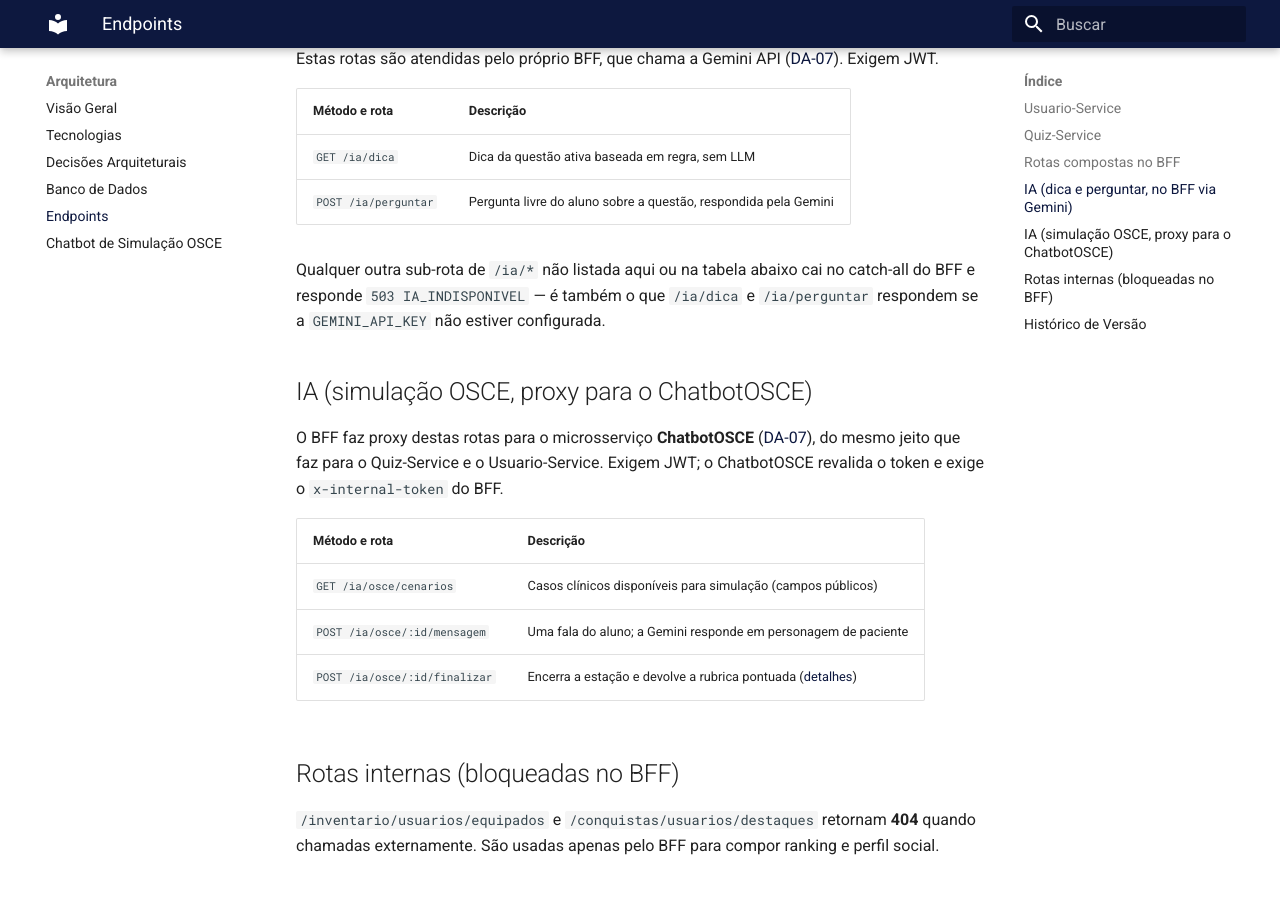
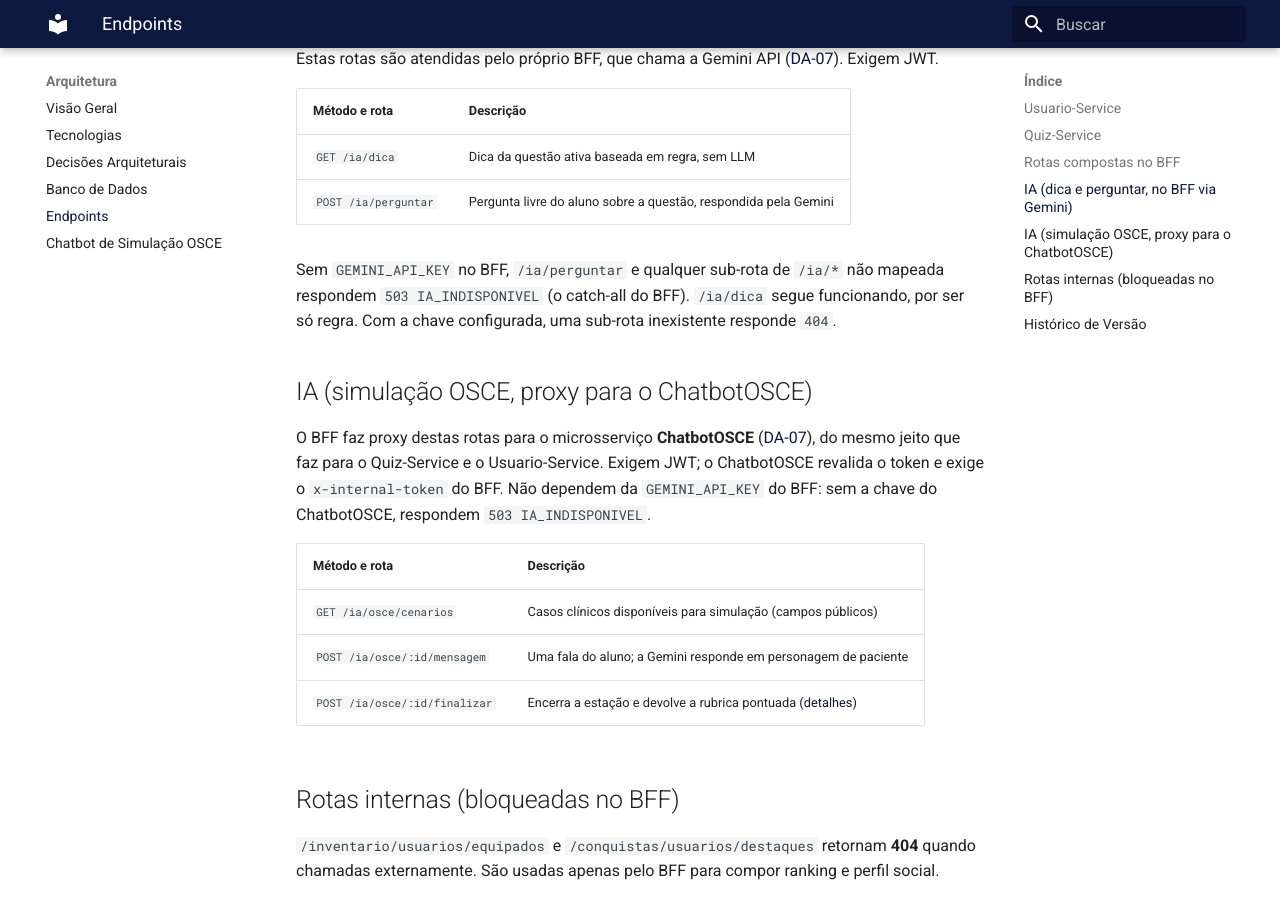
Before and after one commit to fga-eps-mds/2026-2-AnatoQuizUp-Doc, an MkDocs documentation site: the page built from docs/arquitetura/endpoints.md, in a window 1280 px wide and 900 px high, scrolled down 2365 px. Built offline with MkDocs 1.6.1 and Material for MkDocs 9.7.7, drawn with Linux system fonts in a browser that asks for light colours.

Commit message:
docs(arquitetura): corrige o 503 de /ia e o papel do ChatbotOSCE na DA-07
O catch-all de /ia/* so responde 503 sem GEMINI_API_KEY no BFF (com a chave, sub-rota inexistente vira 404), /ia/dica nao depende da chave, e as rotas /ia/osce/* nao usam a chave do BFF. O ChatbotOSCE aceita so o x-internal-token do BFF, nao so trafego vindo do proxy.

```diff
--- a/docs/arquitetura/endpoints.md
+++ b/docs/arquitetura/endpoints.md
@@ -50,11 +50,11 @@ Estas rotas são atendidas pelo próprio BFF, que chama a Gemini API ([DA-07](de
 | `GET /ia/dica` | Dica da questão ativa baseada em regra, sem LLM |
 | `POST /ia/perguntar` | Pergunta livre do aluno sobre a questão, respondida pela Gemini |
 
-Qualquer outra sub-rota de `/ia/*` não listada aqui ou na tabela abaixo cai no catch-all do BFF e responde `503 IA_INDISPONIVEL` — é também o que `/ia/dica` e `/ia/perguntar` respondem se a `GEMINI_API_KEY` não estiver configurada.
+Sem `GEMINI_API_KEY` no BFF, `/ia/perguntar` e qualquer sub-rota de `/ia/*` não mapeada respondem `503 IA_INDISPONIVEL` (o catch-all do BFF). `/ia/dica` segue funcionando, por ser só regra. Com a chave configurada, uma sub-rota inexistente responde `404`.
 
 ## IA (simulação OSCE, proxy para o ChatbotOSCE)
 
-O BFF faz proxy destas rotas para o microsserviço **ChatbotOSCE** ([DA-07](decisoes.md)), do mesmo jeito que faz para o Quiz-Service e o Usuario-Service. Exigem JWT; o ChatbotOSCE revalida o token e exige o `x-internal-token` do BFF.
+O BFF faz proxy destas rotas para o microsserviço **ChatbotOSCE** ([DA-07](decisoes.md)), do mesmo jeito que faz para o Quiz-Service e o Usuario-Service. Exigem JWT; o ChatbotOSCE revalida o token e exige o `x-internal-token` do BFF. Não dependem da `GEMINI_API_KEY` do BFF: sem a chave do ChatbotOSCE, respondem `503 IA_INDISPONIVEL`.
 
 | Método e rota | Descrição |
 |---|---|
```
Also changed, not shown: docs/arquitetura/decisoes.md (+1 -1 lines), docs/arquitetura/visao-geral.md (+1 -1 lines).
